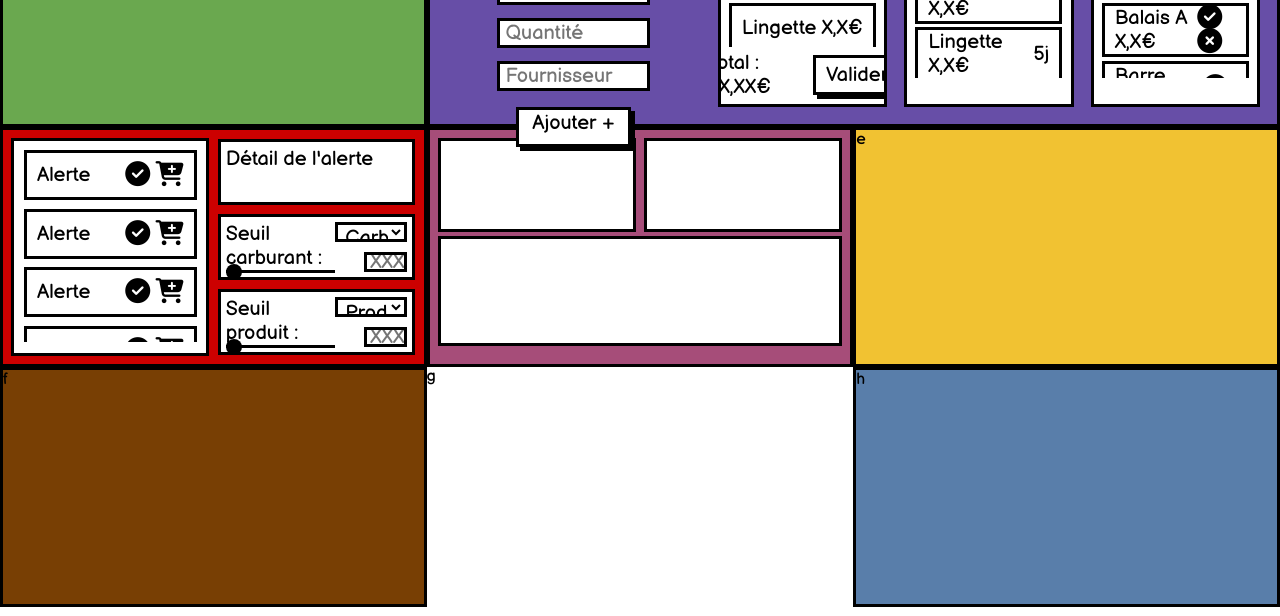
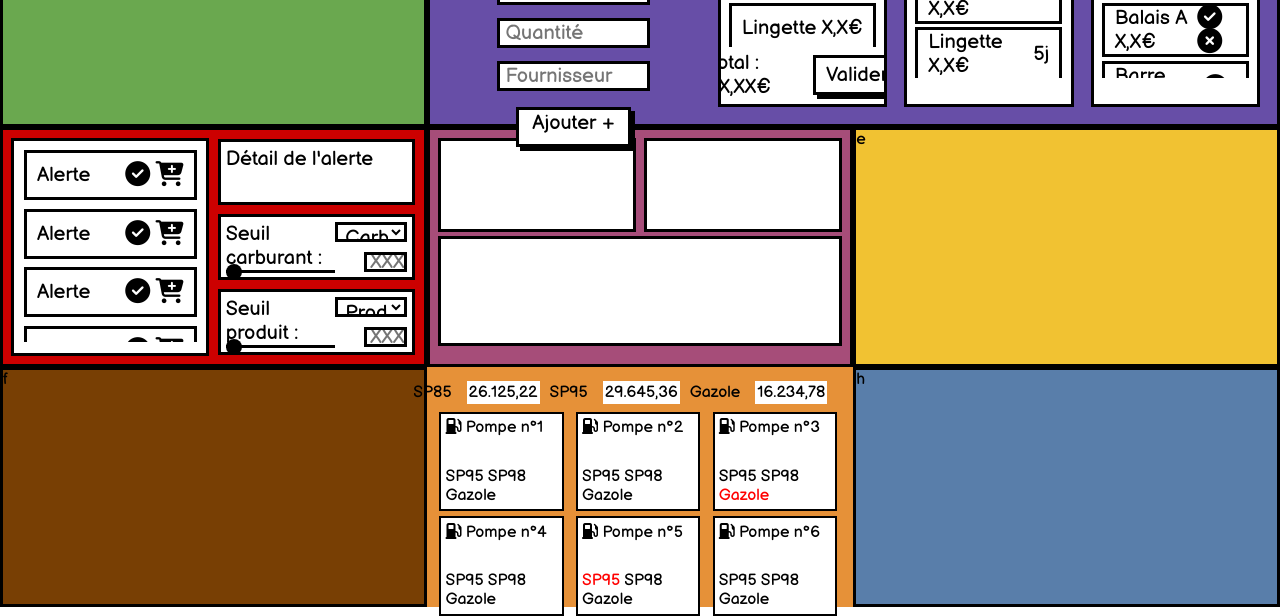
Before and after one commit to shadazls/ERP-station-service, a website: page src/erp_manager/manager.html in a window 1280 px wide. Shown: the part 191-807 px from the top of the page. Drawn offline with Linux system fonts and the light colour scheme.

Commit message:
Pump module

```diff
--- a/src/erp_manager/manager.html
+++ b/src/erp_manager/manager.html
@@ -410,7 +410,87 @@
                 </div>
                 <div id="manager-container-bottom">
                     <div id="incidentContainer">f</div>
-                    <div id="pumpContainer">g</div>
+                    <div id="employee-container-bottom-oil">
+                        <div id="employee-container-bottom-oil-remaining">
+                            <div><span class="oil-name">SP85</span><span class="oil-remaining">26.125,22</span></div>
+                            <div><span class="oil-name">SP95</span><span class="oil-remaining">29.645,36</span></div>
+                            <div><span class="oil-name">Gazole</span><span class="oil-remaining">16.234,78</span></div>
+                        </div>
+                        <div id="employee-container-bottom-pump-status">
+
+                            <div id="pump1">
+                                <div>
+                                    <p class="pump-name"><i class="fa-solid fa-gas-pump"></i> Pompe n°1</p>
+                                    <p class="status-open"></p>
+                                </div>
+                                <p>
+                                    <span class="pump-oil-name">SP95</span>
+                                    <span class="pump-oil-name">SP98</span>
+                                    <span class="pump-oil-name">Gazole</span>
+                                </p>
+                            </div>
+
+                            <div id="pump2">
+                                <div>
+                                    <p class="pump-name"><i class="fa-solid fa-gas-pump"></i> Pompe n°2</p>
+                                    <p class="status-open"></p>
+                                </div>
+                                <p>
+                                    <span class="pump-oil-name">SP95</span>
+                                    <span class="pump-oil-name">SP98</span>
+                                    <span class="pump-oil-name">Gazole</span>
+                                </p>
+                            </div>
+
+                            <div id="pump3">
+                                <div>
+                                    <p class="pump-name"><i class="fa-solid fa-gas-pump"></i> Pompe n°3</p>
+                                    <p class="status-close"></p>
+                                </div>
+                                <p>
+                                    <span class="pump-oil-name">SP95</span>
+                                    <span class="pump-oil-name">SP98</span>
+                                    <span class="pump-oil-name out-of-stock">Gazole</span>
+                                </p>
+                            </div>
+
+                            <div id="pump4">
+                                <div>
+                                    <p class="pump-name"><i class="fa-solid fa-gas-pump"></i> Pompe n°4</p>
+                                    <p class="status-open"></p>
+                                </div>
+                                <p>
+                                    <span class="pump-oil-name">SP95</span>
+                                    <span class="pump-oil-name">SP98</span>
+                                    <span class="pump-oil-name">Gazole</span>
+                                </p>
+                            </div>
+
+                            <div id="pump5">
+                                <div>
+                                    <p class="pump-name"><i class="fa-solid fa-gas-pump"></i> Pompe n°5</p>
+                                    <p class="status-close"></p>
+                                </div>
+                                <p>
+                                    <span class="pump-oil-name out-of-stock">SP95</span>
+                                    <span class="pump-oil-name">SP98</span>
+                                    <span class="pump-oil-name">Gazole</span>
+                                </p>
+                            </div>
+
+                            <div id="pump6">
+                                <div>
+                                    <p class="pump-name"><i class="fa-solid fa-gas-pump"></i>  Pompe n°6</p>
+                                    <p class="status-open"></p>
+                                </div>
+                                <p>
+                                    <span class="pump-oil-name">SP95</span>
+                                    <span class="pump-oil-name">SP98</span>
+                                    <span class="pump-oil-name">Gazole</span>
+                                </p>
+                            </div>
+                        </div>
+                    </div>
                     <div id="cardContainer">h</div>
                 </div>
             </div>
```
